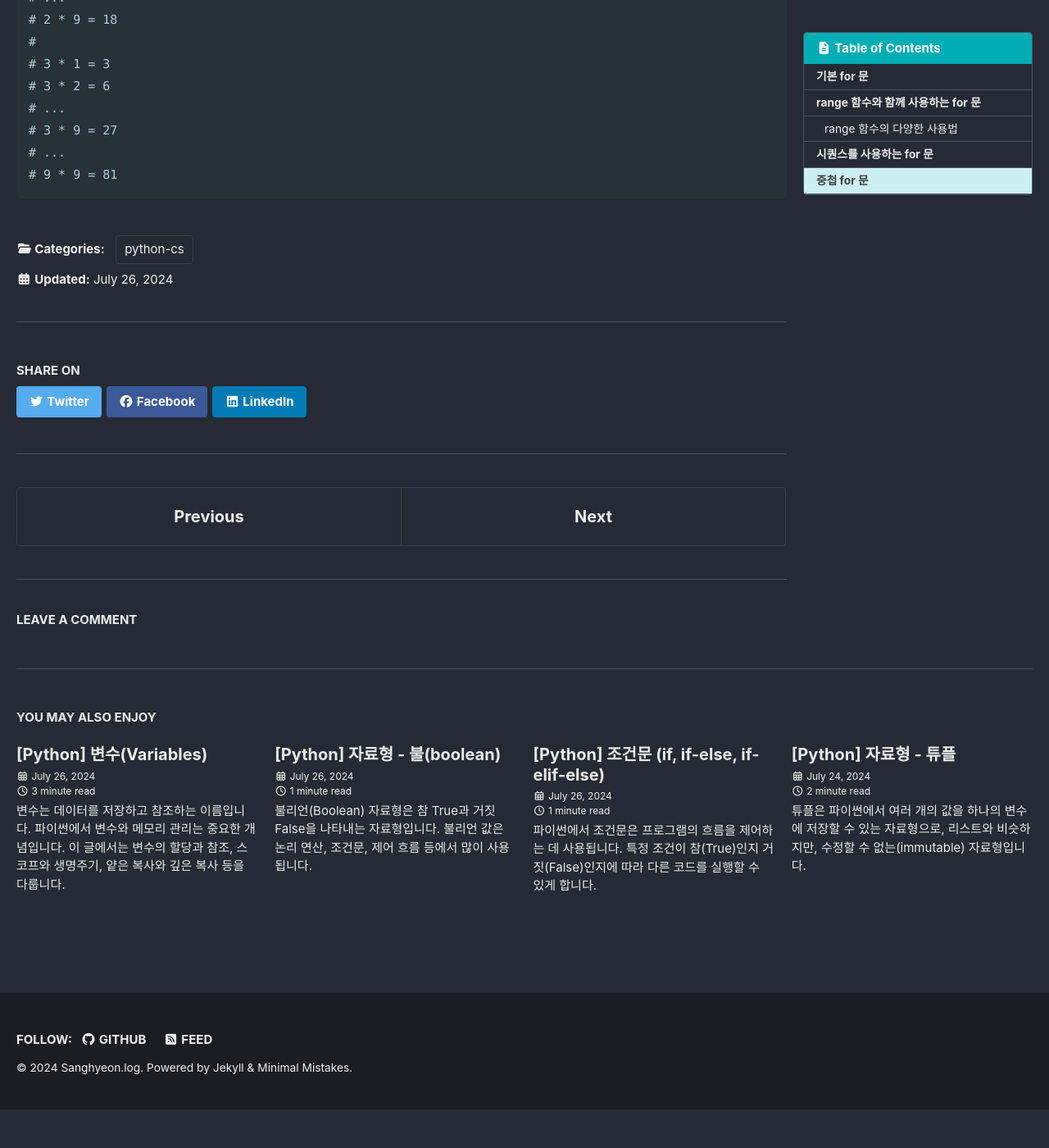
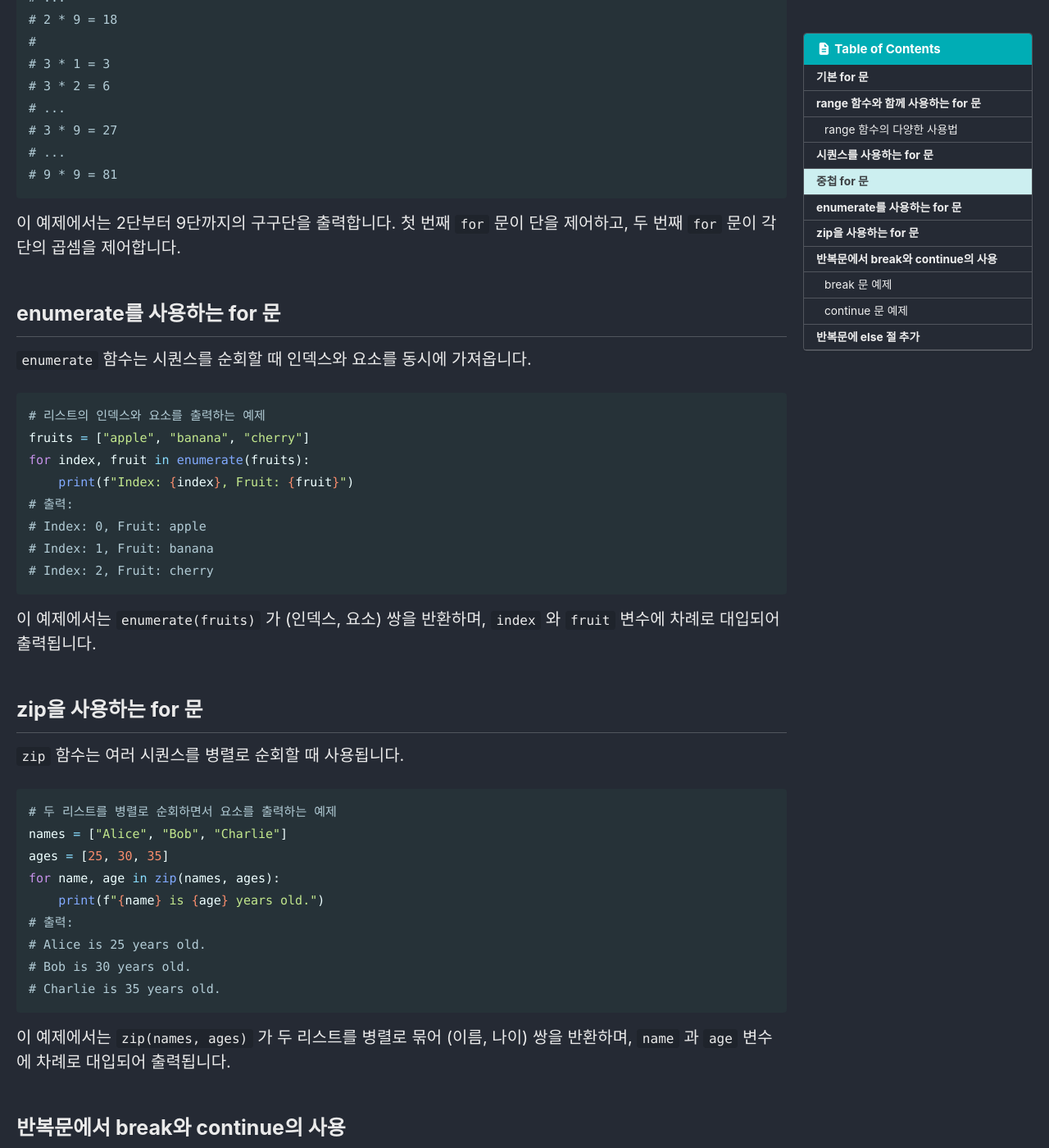
Before and after one commit to SanghyeonLee97/SanghyeonLee97.github.io, a Jekyll site: the page built from _posts/python-control-statements/2024-07-26-loop_for.md, in a window 1280 px wide and 1400 px high, scrolled down 3398 px. Shown: the whole window at 82% size. Built offline with Jekyll 4.4.1, drawn with Linux system fonts in a browser that asks for light colours; cached includes are drawn as plain includes; comment, search, counter and statistics services are not loaded; before the commit the page ends 4751 px from its top, so only the background shows below that; some of the changed text lies outside the part shown.

Commit message:
반복문 (for문) 내용 추가

````diff
--- a/_posts/python-control-statements/2024-07-26-loop_for.md
+++ b/_posts/python-control-statements/2024-07-26-loop_for.md
@@ -135,3 +135,90 @@ for i in range(2, 10):
 # ...
 # 9 * 9 = 81
 ```
+
+이 예제에서는 2단부터 9단까지의 구구단을 출력합니다. 첫 번째 `for` 문이 단을 제어하고, 두 번째 `for` 문이 각 단의 곱셈을 제어합니다.
+
+
+## enumerate를 사용하는 for 문
+`enumerate` 함수는 시퀀스를 순회할 때 인덱스와 요소를 동시에 가져옵니다.
+
+```python
+# 리스트의 인덱스와 요소를 출력하는 예제
+fruits = ["apple", "banana", "cherry"]
+for index, fruit in enumerate(fruits):
+    print(f"Index: {index}, Fruit: {fruit}")
+# 출력:
+# Index: 0, Fruit: apple
+# Index: 1, Fruit: banana
+# Index: 2, Fruit: cherry
+```
+
+이 예제에서는 `enumerate(fruits)` 가 (인덱스, 요소) 쌍을 반환하며, `index` 와 `fruit` 변수에 차례로 대입되어 출력됩니다.
+
+
+## zip을 사용하는 for 문
+`zip` 함수는 여러 시퀀스를 병렬로 순회할 때 사용됩니다.
+
+```python
+# 두 리스트를 병렬로 순회하면서 요소를 출력하는 예제
+names = ["Alice", "Bob", "Charlie"]
+ages = [25, 30, 35]
+for name, age in zip(names, ages):
+    print(f"{name} is {age} years old.")
+# 출력:
+# Alice is 25 years old.
+# Bob is 30 years old.
+# Charlie is 35 years old.
+```
+이 예제에서는 `zip(names, ages)` 가 두 리스트를 병렬로 묶어 (이름, 나이) 쌍을 반환하며, `name` 과 `age` 변수에 차례로 대입되어 출력됩니다.
+
+
+## 반복문에서 break와 continue의 사용
+- `break` 문: 반복문을 즉시 종료합니다.
+- `continue` 문: 현재 반복을 건너뛰고 다음 반복을 실행합니다.
+
+### break 문 예제
+```python
+# 3이 나오면 반복문을 종료하는 예제
+for i in range(5):
+    if i == 3:
+        break
+    print(i)
+# 출력:
+# 0
+# 1
+# 2
+```
+이 예제에서는 `i` 가 3일 때 `break` 문이 실행되어 반복문이 종료됩니다.
+
+### continue 문 예제
+```python
+# 짝수는 건너뛰고 홀수만 출력하는 예제
+for i in range(5):
+    if i % 2 == 0:
+        continue
+    print(i)
+# 출력:
+# 1
+# 3
+```
+이 예제에서는 `i` 가 짝수일 때 `continue` 문이 실행되어 해당 반복을 건너뛰고 다음 반복으로 넘어갑니다.
+
+
+## 반복문에 else 절 추가
+`for` 문에 `else` 절을 추가하면, 반복문이 정상적으로 완료된 경우에 `else` 블록이 실행됩니다. `break` 문으로 중단된 경우에는 실행되지 않습니다.
+
+```python
+# 정상적으로 반복문이 완료되었는지 확인하는 예제
+for i in range(5):
+    if i == 3:
+        break
+    print(i)
+else:
+    print("반복문이 정상적으로 완료되었습니다.")
+# 출력:
+# 0
+# 1
+# 2
+```
+이 예제에서는 `i` 가 3일 때 `break` 문이 실행되어 `else` 블록이 실행되지 않습니다.
````
